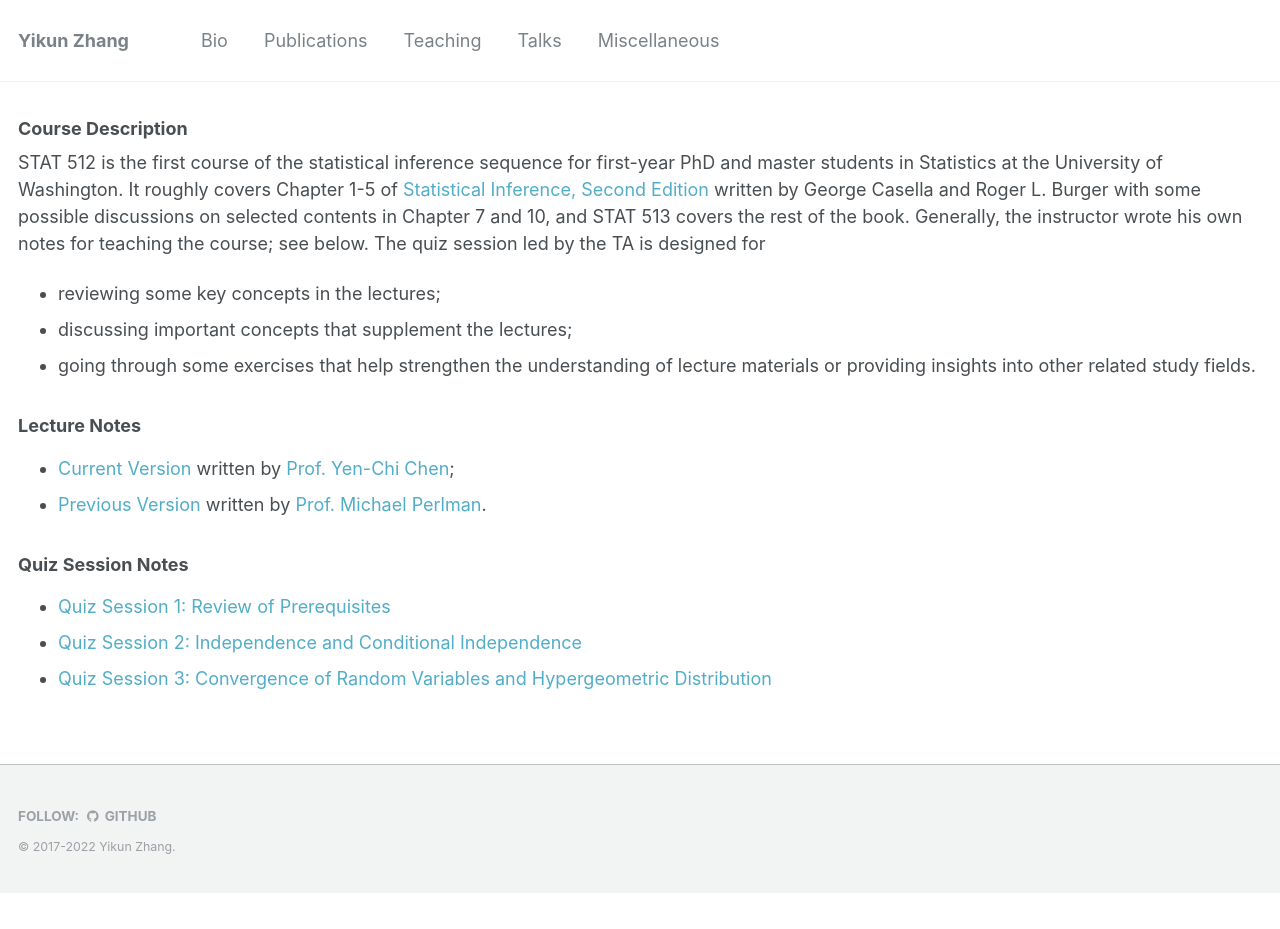
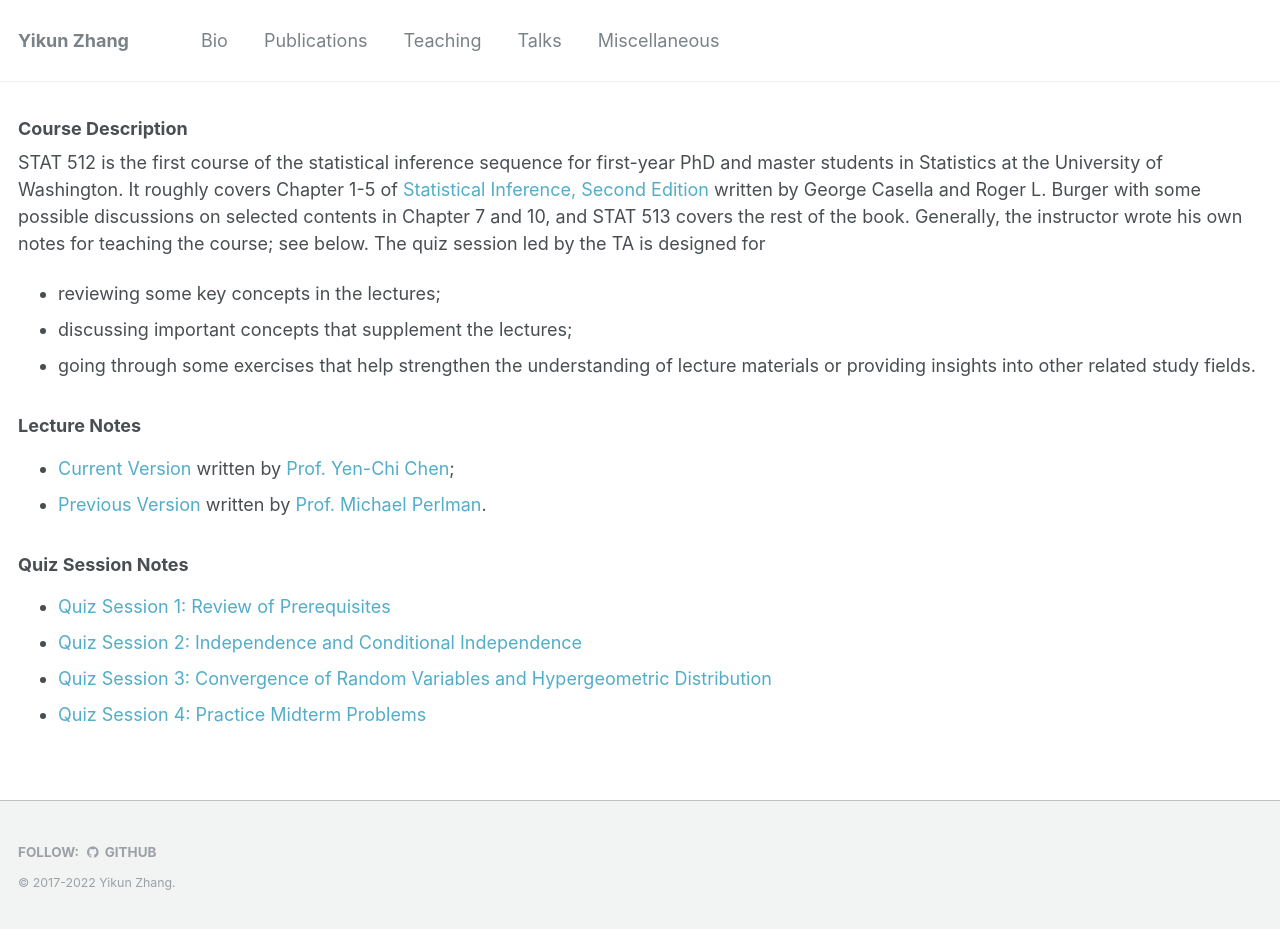
Before and after one commit to zhangyk8/zhangyk8.github.io, a Jekyll site: the page built from _teaching/stat512_uw.md, in a window 1280 px wide. Built offline with Jekyll 4.4.1, drawn with Linux system fonts in a browser that asks for light colours; before the commit the page ends 900 px from its top, so only the background shows below that.

Commit message:
Update stat512_uw.md

```diff
--- a/_teaching/stat512_uw.md
+++ b/_teaching/stat512_uw.md
@@ -28,3 +28,4 @@ STAT 512 is the first course of the statistical inference sequence for first-yea
 - [Quiz Session 1: Review of Prerequisites](file_stat512/Quiz1_09_28.pdf)
 - [Quiz Session 2: Independence and Conditional Independence](file_stat512/Quiz2_solution.pdf)
 - [Quiz Session 3: Convergence of Random Variables and Hypergeometric Distribution](file_stat512/Quiz3_solution.pdf)
+- [Quiz Session 4: Practice Midterm Problems](file_stat512/Quiz4_solution.pdf)
```
